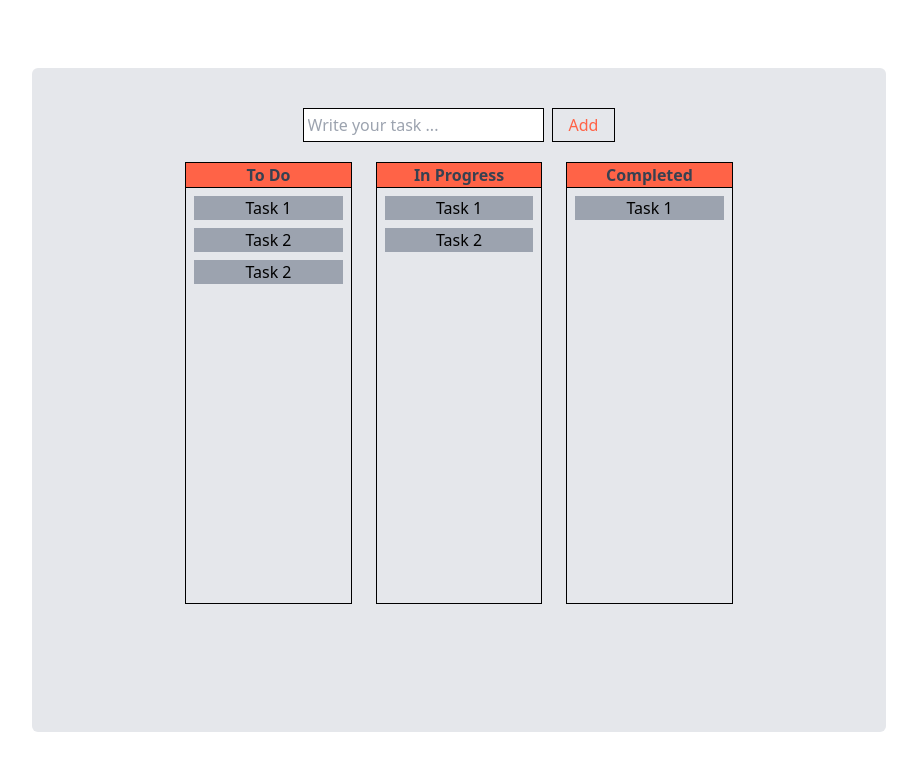
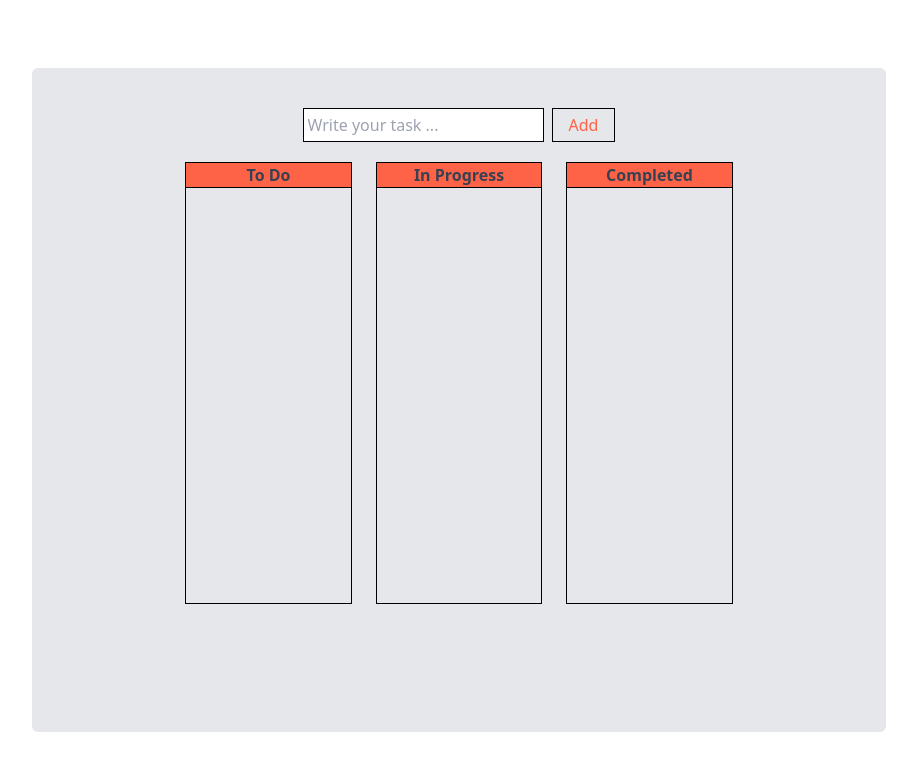
Before and after one commit to soyeba3/kanban-board, a React (Vite) app: page / in a window 1280 px wide. Shown: the top 770 px of the page, without its empty margins (181-1098 px from the left). Built offline with nearby package versions, Linux system fonts and the light colour scheme.

Commit message:
Implement drag and drop feature and store the data in local storage

```diff
--- a/src/App.jsx
+++ b/src/App.jsx
@@ -1,7 +1,16 @@
+import { useEffect } from "react";
+import { useDispatch } from "react-redux";
 import AddTask from "./components/addTask/AddTask";
 import TodoList from "./components/todo/TodoList";
+import { setTodos } from "./features/todosSlice";
 
 function App() {
+  const dispatch = useDispatch();
+
+  useEffect(() => {
+    dispatch(setTodos());
+  }, []);
+
   return (
     <div className="h-screen w-full flex items-center justify-center">
       <div className="flex flex-col gap-5 items-center h-[83%] w-4/6 bg-gray-200 rounded-md p-4 my-8">
--- a/src/components/addTask/AddTask.jsx
+++ b/src/components/addTask/AddTask.jsx
@@ -1,6 +1,7 @@
 import { useState } from "react";
 import { useDispatch } from "react-redux";
 import { addTodo } from "../../features/todosSlice";
+import { v4 as uuidv4 } from 'uuid';
 
 const AddTask = () => {
   const dispatch = useDispatch();
@@ -11,7 +12,7 @@ const AddTask = () => {
     e.preventDefault();
     dispatch(
       addTodo({
-        id: 1,
+        id: uuidv4(), // Generate Unique Id
         name: input,
         status: "todos",
       })
--- a/src/components/todo/Completed.jsx
+++ b/src/components/todo/Completed.jsx
@@ -1,11 +1,45 @@
+import { useDispatch, useSelector } from "react-redux";
+import { changeStatus } from "../../features/todosSlice";
+
 const Completed = () => {
+  const { todos } = useSelector((state) => state.todos) || [];
+  const dispatch = useDispatch();
+
+  const drag = (e, id) => {
+    e.dataTransfer.setData("todoId", id);
+  };
+
+  const drop = (e) => {
+    e.preventDefault();
+    const id = e.dataTransfer.getData("todoId");
+    dispatch(changeStatus({ id, status: "completed" }));
+  };
+
+  const allowDrop = (e) => {
+    e.preventDefault();
+  };
   return (
     <div className="w-1/3 border-[1px] border-solid border-black">
       <div className="text-center text-gray-700 font-bold bg-[#FF6347] border-b-[1px] border-black">
         Completed
       </div>
-      <div className="m-2 flex flex-col gap-2">
-        <div className="bg-gray-400 text-center">Task 1</div>
+      <div
+        onDrop={(e) => drop(e)}
+        onDragOver={(e) => allowDrop(e)}
+        className="m-2 h-full flex flex-col gap-2"
+      >
+        {todos
+          ?.filter((t) => t.status === "completed")
+          ?.map((todo) => (
+            <div
+              draggable
+              onDragStart={(e) => drag(e, todo.id)}
+              key={todo.id}
+              className="bg-gray-400 text-center"
+            >
+              {todo.name}
+            </div>
+          ))}
       </div>
     </div>
   );
--- a/src/components/todo/Inprogress.jsx
+++ b/src/components/todo/Inprogress.jsx
@@ -1,12 +1,46 @@
+import { useDispatch, useSelector } from "react-redux";
+import { changeStatus } from "../../features/todosSlice";
+
 const Inprogress = () => {
+  const { todos } = useSelector((state) => state.todos) || [];
+  const dispatch = useDispatch();
+
+  const drag = (e, id) => {
+    e.dataTransfer.setData("todoId", id);
+  };
+
+  const drop = (e) => {
+    e.preventDefault();
+    const id = e.dataTransfer.getData("todoId");
+    dispatch(changeStatus({ id, status: "inProgress" }));
+  };
+
+  const allowDrop = (e) => {
+    e.preventDefault();
+  };
+
   return (
     <div className="w-1/3 border-[1px] border-solid border-black">
       <div className="text-center text-gray-700 font-bold bg-[#FF6347] border-b-[1px] border-black">
         In Progress
       </div>
-      <div className="m-2 flex flex-col gap-2">
-        <div className="bg-gray-400 text-center">Task 1</div>
-        <div className="bg-gray-400 text-center">Task 2</div>
+      <div
+        onDrop={(e) => drop(e)}
+        onDragOver={(e) => allowDrop(e)}
+        className="m-2 h-full  flex flex-col gap-2"
+      >
+        {todos
+          ?.filter((t) => t.status === "inProgress")
+          ?.map((todo) => (
+            <div
+              draggable
+              onDragStart={(e) => drag(e, todo.id)}
+              key={todo.id}
+              className="bg-gray-400 text-center cursor-pointer"
+            >
+              {todo.name}
+            </div>
+          ))}
       </div>
     </div>
   );
--- a/src/components/todo/Todos.jsx
+++ b/src/components/todo/Todos.jsx
@@ -1,13 +1,46 @@
+import { useDispatch, useSelector } from "react-redux";
+import { changeStatus } from "../../features/todosSlice";
+
 const Todos = () => {
+  const { todos } = useSelector((state) => state.todos) || [];
+  const dispatch = useDispatch();
+
+  const drag = (e, id) => {
+    e.dataTransfer.setData("todoId", id);
+  };
+
+  const drop = (e) => {
+    e.preventDefault();
+    const id = e.dataTransfer.getData("todoId");
+    dispatch(changeStatus({ id, status: "todos" }));
+  };
+
+  const allowDrop = (e) => {
+    e.preventDefault();
+  };
+
   return (
     <div className="w-1/3 h-full border-[1px] border-solid border-black">
       <div className="text-center text-gray-700 font-bold bg-[#FF6347] border-b-[1px] border-black">
         To Do
       </div>
-      <div className="m-2 h-full flex flex-col gap-2">
-        <div className="bg-gray-400 text-center">Task 1</div>
-        <div className="bg-gray-400 text-center">Task 2</div>
-        <div className="bg-gray-400 text-center">Task 2</div>
+      <div
+        onDrop={(e) => drop(e)}
+        onDragOver={(e) => allowDrop(e)}
+        className="m-2 h-full flex flex-col gap-2"
+      >
+        {todos
+          ?.filter((t) => t.status === "todos")
+          ?.map((todo) => (
+            <div
+              draggable
+              onDragStart={(e) => drag(e, todo.id)}
+              key={todo?.id}
+              className="bg-gray-400 text-center cursor-pointer"
+            >
+              {todo.name}
+            </div>
+          ))}
       </div>
     </div>
   );
--- a/src/features/todosSlice.js
+++ b/src/features/todosSlice.js
@@ -8,9 +8,20 @@ const todosSlice = createSlice({
   reducers: {
     addTodo: (state, action) => {
       state.todos.push(action.payload);
+      localStorage.setItem("todos", JSON.stringify(state.todos));
+    },
+    changeStatus: (state, action) => {
+      const index = state.todos.findIndex(
+        (todo) => todo.id === action.payload.id
+      );
+      state.todos[index].status = action.payload.status;
+      localStorage.setItem("todos", JSON.stringify(state.todos));
+    },
+    setTodos: (state) => {
+      state.todos = JSON.parse(localStorage.getItem("todos"));
     },
   },
 });
 
 export default todosSlice.reducer;
-export const { addTodo } = todosSlice.actions;
+export const { addTodo, changeStatus, setTodos } = todosSlice.actions;
```
